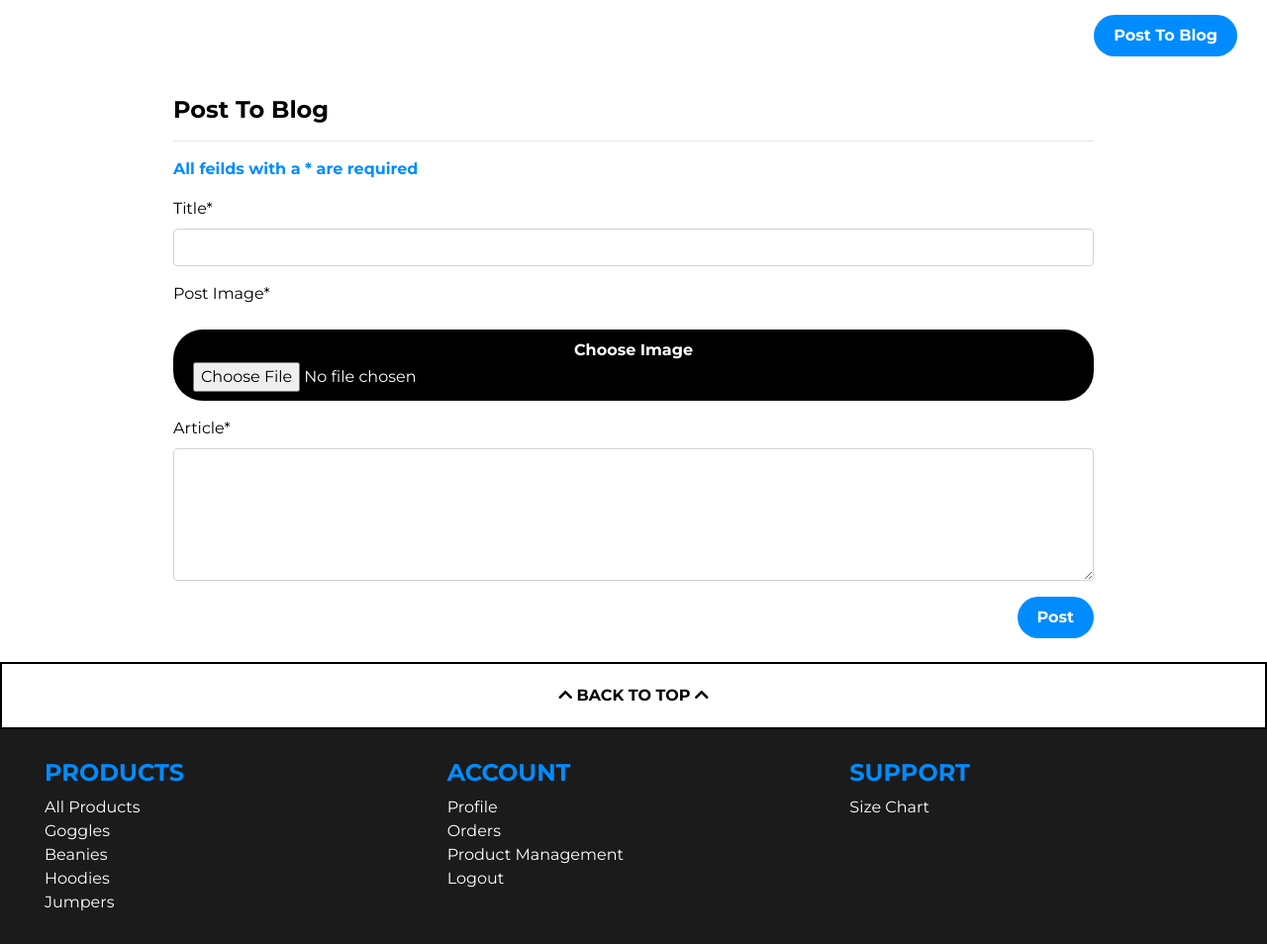
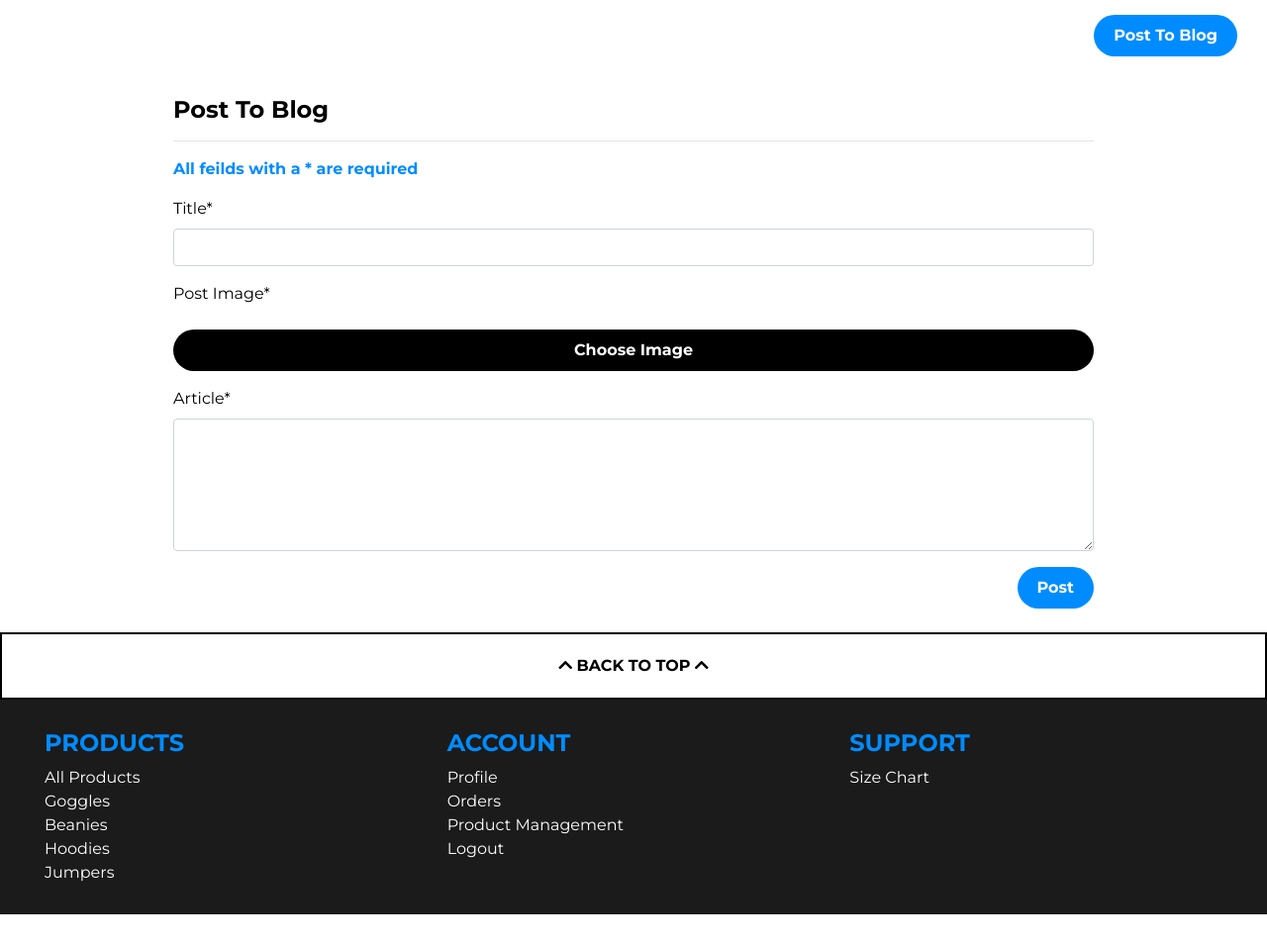
Before and after one commit to LiamDHall/XRYO, a Django app: page /blog/ in a window 1280 px wide, after a click on "Post To Blog". Shown: the part 801-1755 px from the top of the page at 99% size. After the commit the page ends 1725 px from the top, so only its background shows below. Run offline with Django 3.2, Linux system fonts and the light colour scheme; the visitor is signed in with stand-in values (Sample User, id 1); data that the repository does not hold is empty; parts of the project's set-up code (start-up, migrations or seed data) failed here and were passed over; some libraries are stand-ins or nearby versions.

Commit message:
Update blog templates to display filename and style file input

```diff
--- a/blog/static/blog/css/blog.css
+++ b/blog/static/blog/css/blog.css
@@ -1,3 +1,4 @@
+/*---------------------------------------Blog--*/
 main {
     background-color: rgb(39, 39, 39);
     padding-bottom: 30px;
@@ -13,6 +14,12 @@ main {
     width: 75%;
 }
 
+@media screen and (max-width: 768px) {
+    .container {
+        width: 100%;
+    }
+}
+
 .blog-btn {
     margin-right: 30px;
 }
@@ -24,12 +31,6 @@ main {
 
     .blog-btn {
         margin-right: 0;
-    }
-}
-
-@media screen and (max-width: 768px) {
-    .container {
-        width: 100%;
     }
 }
 
@@ -89,3 +90,23 @@ main {
         font-size: 1.5rem;
     }
 }
+
+/*---------------------------------------Image Input--*/
+.file-input {
+    position: relative;
+    overflow: hidden;
+}
+
+.file-input input[type="file"] {
+    position: absolute;
+    top: 0;
+    right: 0;
+    min-width: 100%;
+    min-height: 100%;
+    opacity: 0;
+    cursor: pointer;
+}
+
+#filename {
+    color: var(--primary-cta);
+}
--- /dev/null
+++ b/blog/static/blog/js/show_image_filename.js
@@ -0,0 +1,5 @@
+// Show selected image filename
+$('#image-new').change(function() {
+    var file = $('#image-new')[0].files[0];
+    $('#filename').text(`On save, image will be set to: ${file.name}`);
+});
--- a/blog/templates/blog/blog.html
+++ b/blog/templates/blog/blog.html
@@ -26,15 +26,17 @@
                     <hr>
                     <p class="mb-0">{{ post.article }}</p>
                     {% if request.user.is_superuser %}
-                            <form method="POST" action="{% url 'delete_post' post.id %}" class="form text-right mt-2">
+                        <div class="text-right mt-2">
+                            <a class="cta cta--add" href="{% url 'edit_post' post_id=post.id %}">
+                                Edit
+                            </a>
+                            <form method="POST" action="{% url 'delete_post' post.id %}" class="form d-inline text-right">
                                 {% csrf_token %}
                                 <input type="hidden" name="current_page" value="{{ request.path }}">
-                                <a class="cta cta--add" href="{% url 'edit_post' post_id=post.id %}">
-                                    Edit
-                                </a>
                                 <button class="cta cta--delete">Delete</button>
                             </form>
-                        {% endif %}
+                        </div>
+                    {% endif %}
                 </div>
                 <!--Post Image-->
                 <div class="post-image col-12 col-lg-4 px-0" style="background-image: url('{{ MEDIA_URL }}{{ post.image }}');"></div>
```
Also changed, not shown: blog/templates/blog/edit_post.html (+7 -2 lines).
